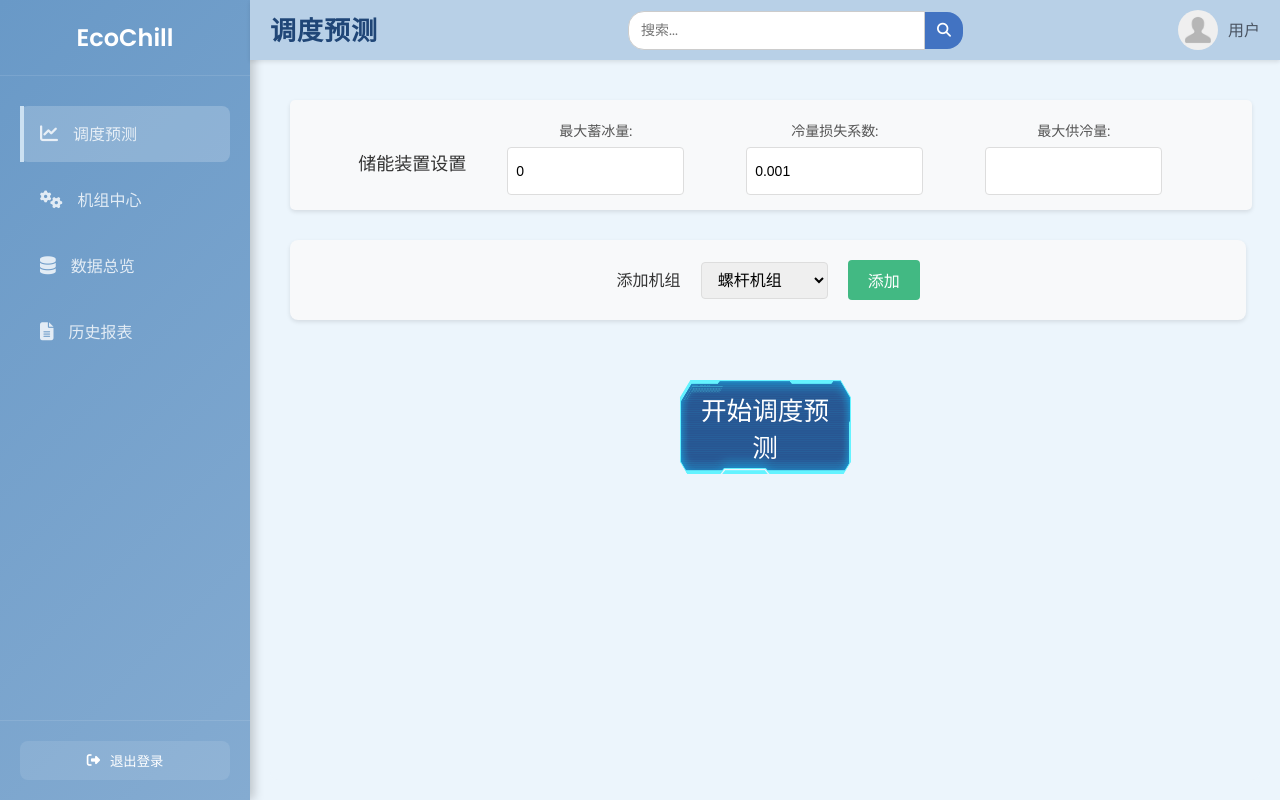
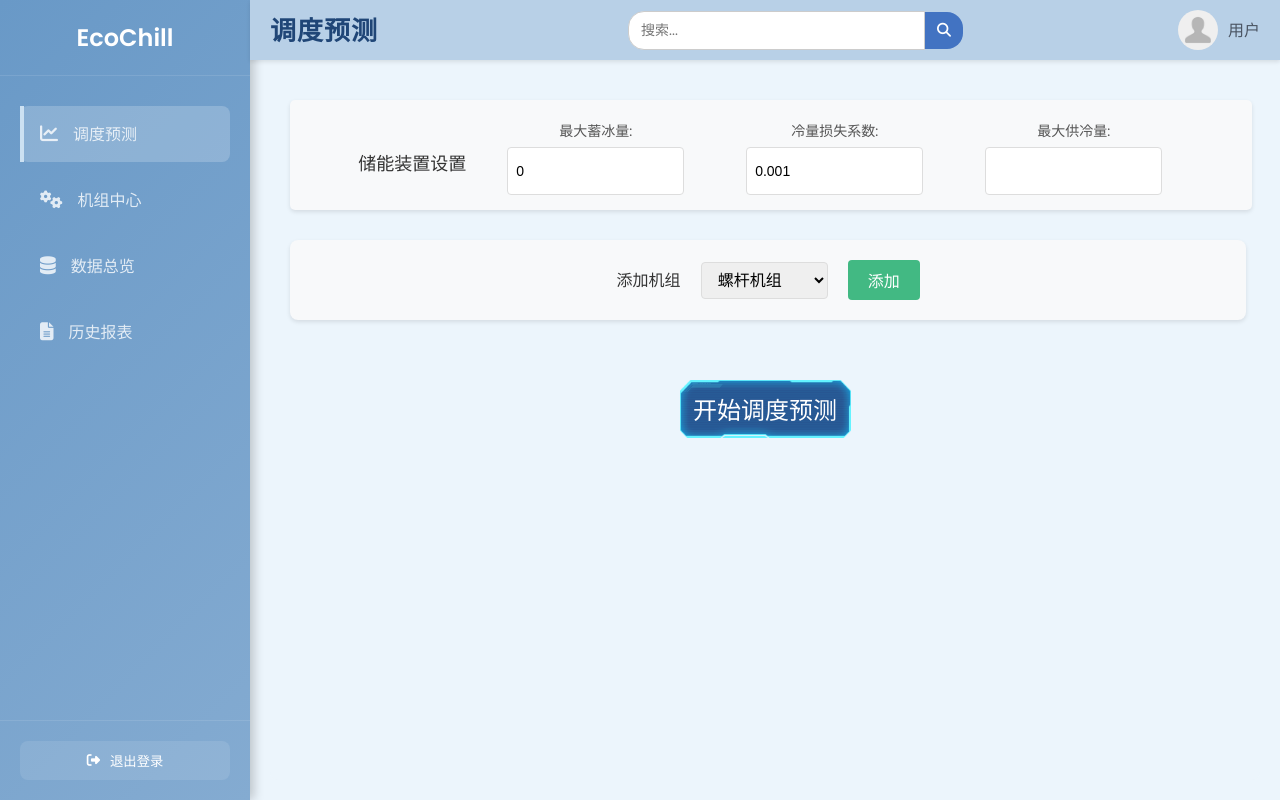
Before and after one commit to SharkPepper-77777/EcoChill, a Vue app: page / in a window 1280 px wide. Built offline with nearby package versions, Linux system fonts and the light colour scheme.

Commit message:
改开始预测按钮

```diff
--- a/src/views/SchedulingPredictionView.vue
+++ b/src/views/SchedulingPredictionView.vue
@@ -701,12 +701,12 @@ body {
 
 /* 开始调度预测按钮样式 */
 .start-scheduling-button {
-  padding: 10px 20px;
+  padding: 1.2% 1.2%;
   /* 将 10px 20px 改为 2%，根据父元素宽度调整内边距 */
   color: white;
   border: none;
   border-radius: 5px;
-  font-size: 2vw;
+  font-size: 1.5em;
   /* 将 16px 改为 3.5vw，根据视口宽度调整字体大小 */
   cursor: pointer;
   transition: background-color 0.3s;
```
